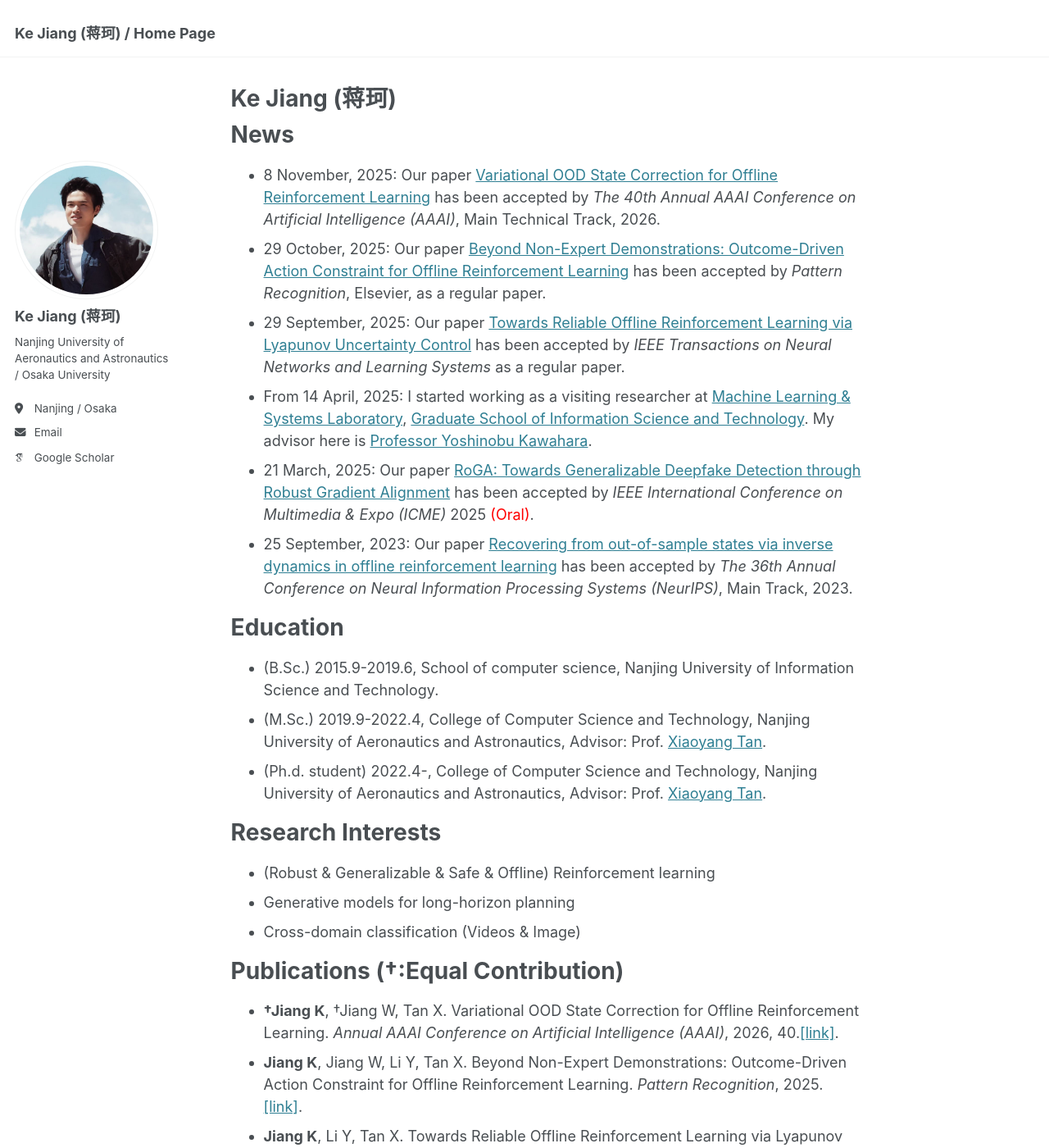
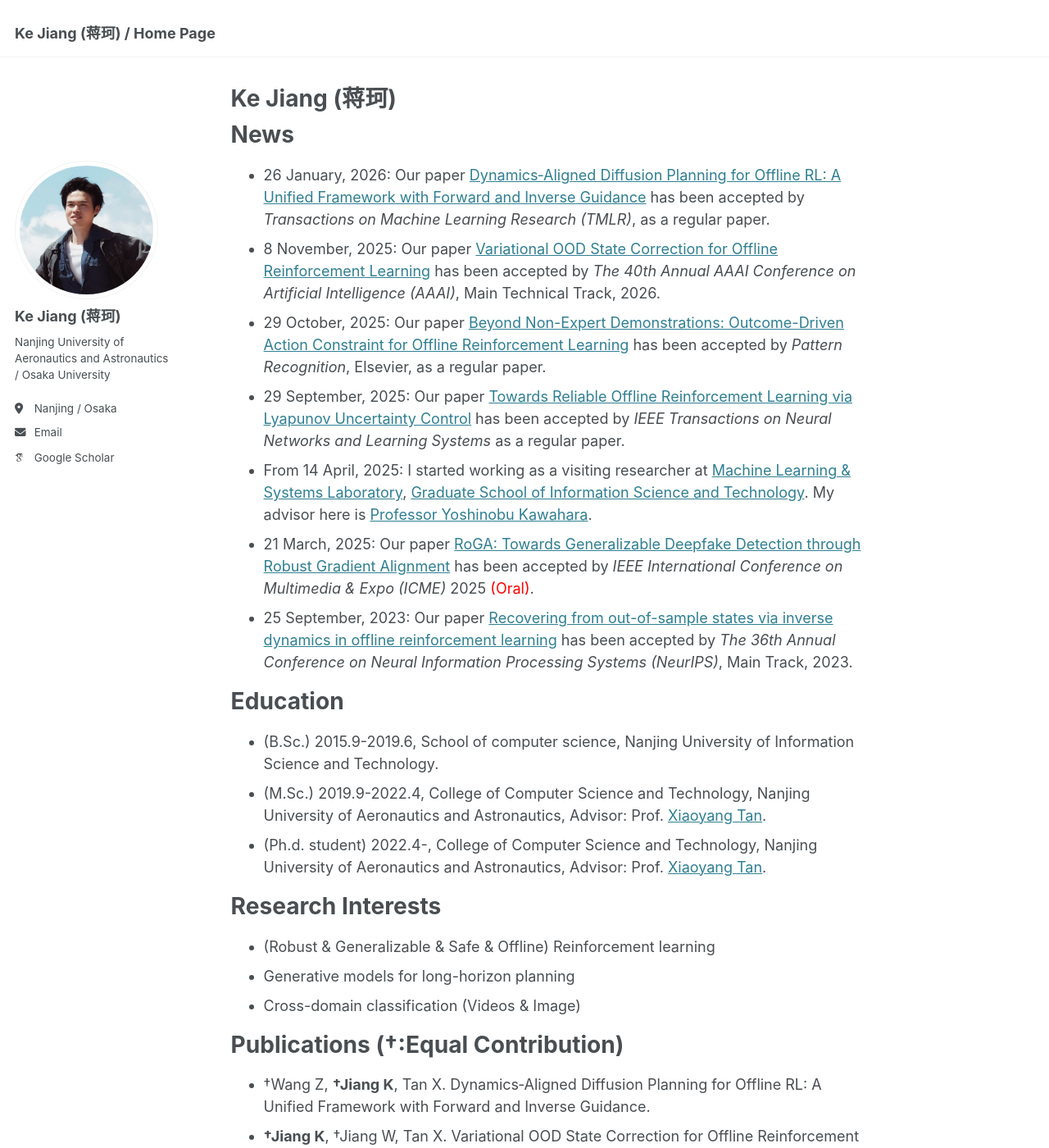
Before and after one commit to Jack10843/Jack10843.github.io, a Jekyll site: the page built from _pages/about.md, in a window 1280 px wide and 1400 px high. Shown: the whole window at 82% size. Built offline with Jekyll 4.4.1, drawn with Linux system fonts in a browser that asks for light colours; some web fonts are replaced; some of the changed text lies outside the part shown.

Commit message:
Update about.md

```diff
--- a/_pages/about.md
+++ b/_pages/about.md
@@ -9,6 +9,7 @@ redirect_from:
 
 News
 ======
+ - 26 January, 2026: Our paper [Dynamics‑Aligned Diffusion Planning for Offline RL: A Unified Framework with Forward and Inverse Guidance](https://openreview.net/forum?id=h3hG6EuqU2) has been accepted by *Transactions on Machine Learning Research (TMLR)*, as a regular paper.
  - 8 November, 2025: Our paper [Variational OOD State Correction for Offline Reinforcement Learning](https://arxiv.org/abs/2505.00503) has been accepted by *The 40th Annual AAAI Conference on Artificial Intelligence (AAAI)*, Main Technical Track, 2026.
  - 29 October, 2025: Our paper [Beyond Non-Expert Demonstrations: Outcome-Driven Action Constraint for Offline Reinforcement Learning](https://arxiv.org/abs/2504.01719) has been accepted by *Pattern Recognition*, Elsevier, as a regular paper.
  - 29 September, 2025: Our paper [Towards Reliable Offline Reinforcement Learning via Lyapunov Uncertainty Control](https://doi.org/10.1109/TNNLS.2025.3616159) has been accepted by *IEEE Transactions on Neural Networks and Learning Systems* as a regular paper.
@@ -30,6 +31,7 @@ Research Interests
 
 Publications (†:Equal Contribution)
 ======
+ - †Wang Z, **†Jiang K**, Tan X. Dynamics‑Aligned Diffusion Planning for Offline RL: A Unified Framework with Forward and Inverse Guidance.
  - **†Jiang K**, †Jiang W, Tan X. Variational OOD State Correction for Offline Reinforcement Learning. *Annual AAAI Conference on Artificial Intelligence (AAAI)*, 2026, 40.[\[link\]](https://arxiv.org/abs/2505.00503).
  - **Jiang K**, Jiang W, Li Y, Tan X. Beyond Non-Expert Demonstrations: Outcome-Driven Action Constraint for Offline Reinforcement Learning. *Pattern Recognition*, 2025.[\[link\]](https://authors.elsevier.com/a/1m5JS77nKsByF).
  - **Jiang K**, Li Y, Tan X. Towards Reliable Offline Reinforcement Learning via Lyapunov Uncertainty Control. *IEEE Transactions on Neural Networks and Learning Systems*, 2025.[\[link\]](https://doi.org/10.1109/TNNLS.2025.3616159).
```
Also changed, not shown: other parts of _pages/about.md (+0 -1 lines).
